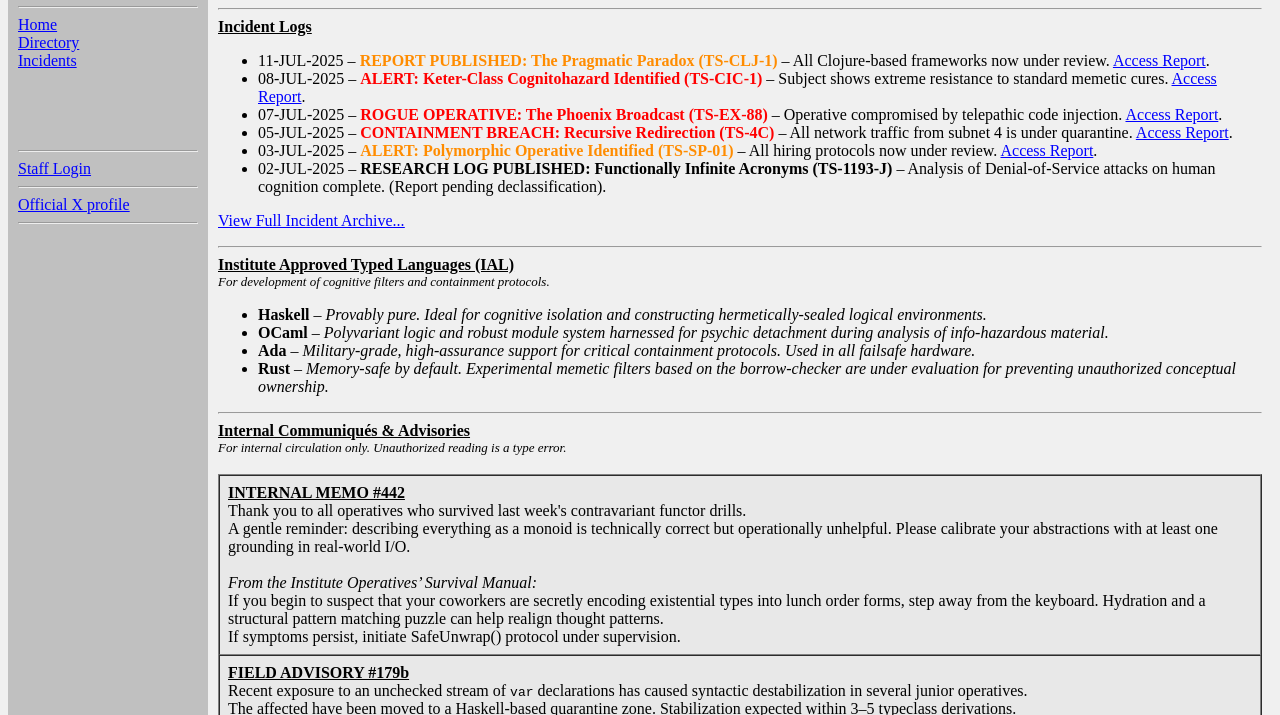
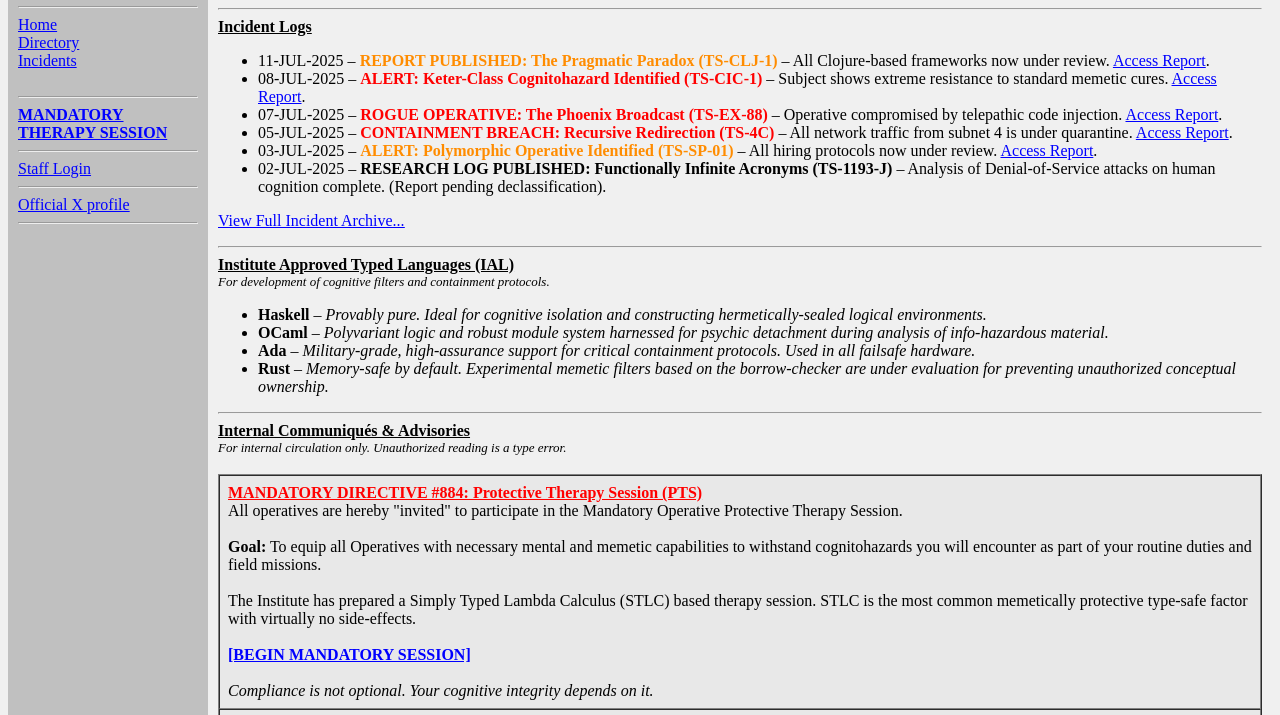
Before and after one commit to vereis/typememetics-website, a plain HTML site: page index.html in a window 1280 px wide. Shown: the part 222-937 px from the top of the page. Drawn offline with Linux system fonts and the light colour scheme.

Commit message:
call for stlc

```diff
--- a/index.html
+++ b/index.html
@@ -21,7 +21,10 @@
     <a href="#home">Home</a><br>
     <a href="directory.html">Directory</a><br>
     <a href="incidents.html">Incidents</a><br>
-    <br><br><br><br>
+    <br>
+    <hr>
+    <blink><strong><font color="red"><a href="mandatory_operative_protective_therapy_session/stlc/index.html">MANDATORY<br>THERAPY SESSION</a></font></strong></blink>
+    <br>
     <hr>
     <a href="#login">Staff Login</a>
     <hr>
@@ -72,6 +75,16 @@
     <font size="-1"><i>For internal circulation only. Unauthorized reading is a type error.</i></font>
     <br><br>
     <table border="1" cellpadding="8" cellspacing="0" width="100%" bgcolor="#e8e8e8">
+      <tr><td>
+        <font color="red"><b><u>MANDATORY DIRECTIVE #884: Protective Therapy Session (PTS)</u></b></font><br>
+        All operatives are hereby "invited" to participate in the Mandatory Operative Protective Therapy Session.<br><br>
+        <b>Goal:</b> To equip all Operatives with necessary mental and memetic capabilities to withstand cognitohazards you will encounter as part of your routine duties and field missions.<br><br>
+        The Institute has prepared a Simply Typed Lambda Calculus (STLC) based therapy session. STLC is the most common memetically protective type-safe factor with virtually no side-effects.
+        <br><br>
+        <a href="mandatory_operative_protective_therapy_session/stlc/"><b>[BEGIN MANDATORY SESSION]</b></a>
+        <br><br>
+        <i>Compliance is not optional. Your cognitive integrity depends on it.</i>
+      </td></tr>
       <tr><td>
         <b><u>INTERNAL MEMO #442</u></b><br>
         Thank you to all operatives who survived last week's contravariant functor drills.<br>
```
